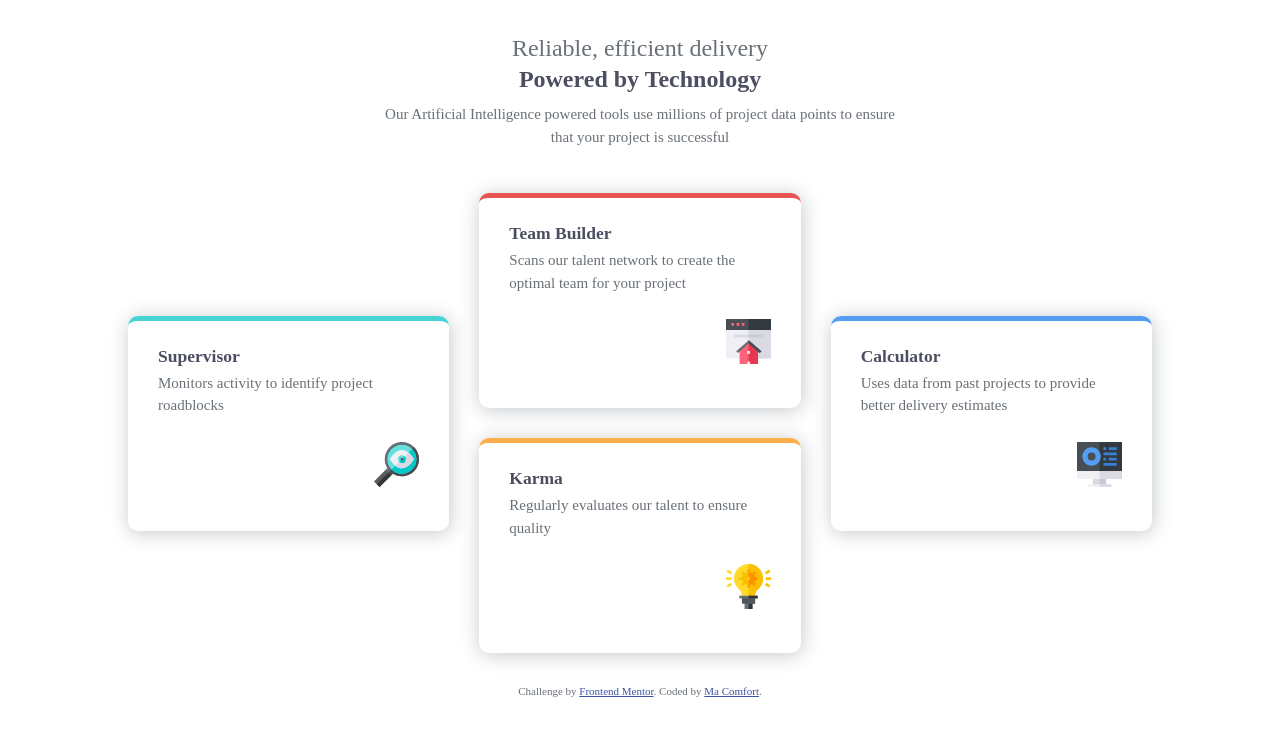
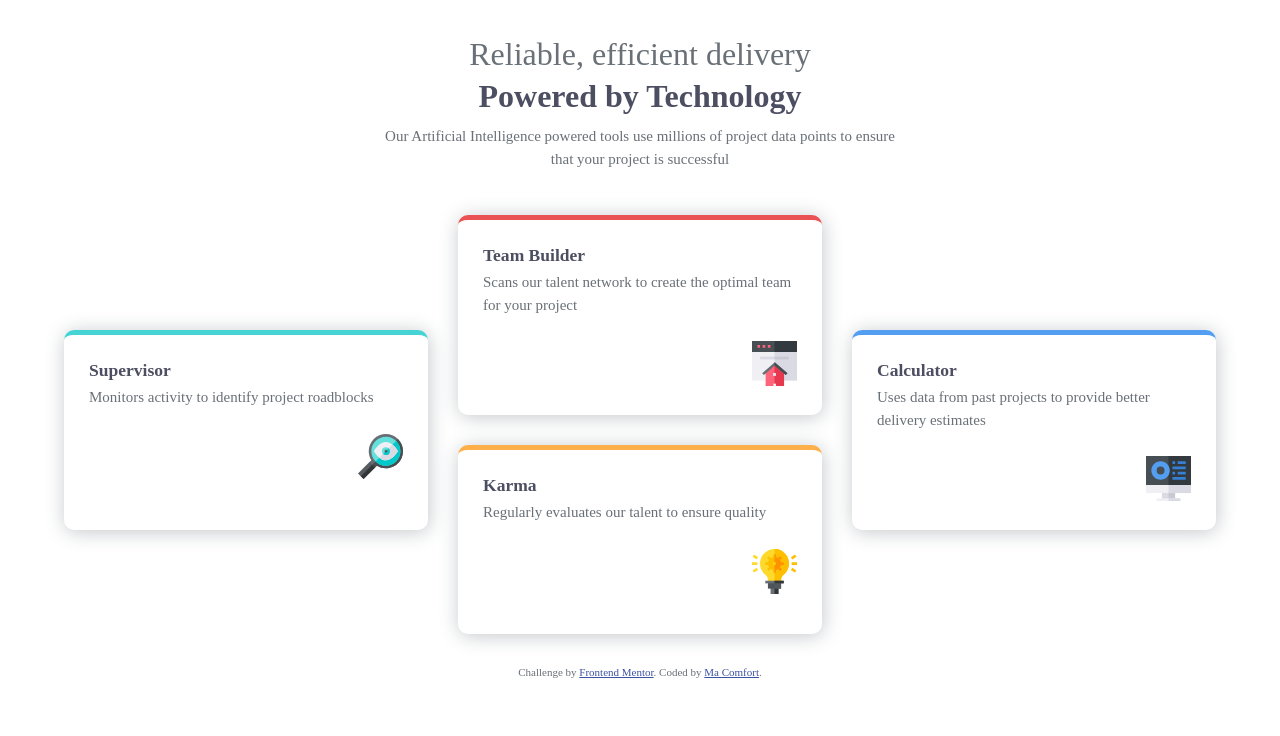
Before and after one commit to Macomi27/Four-card-feature-section, a plain HTML site: page four-card-feature-section-master/index.html in a window 1280 px wide. Drawn offline with Linux system fonts and the light colour scheme; a web font is replaced by a local one.

Commit message:
increased font size for header texts

```diff
--- a/four-card-feature-section-master/styles.css
+++ b/four-card-feature-section-master/styles.css
@@ -66,7 +66,7 @@ img {
 
 .box {
   border-radius: 1rem;
-  padding: 2.5rem 3rem 4rem 3rem;
+  padding: 2.5rem;
   box-shadow: 0.1rem 0.2rem 2rem hsl(210, 5%, 78%);
 }
 
@@ -108,10 +108,10 @@ img {
 
 @media (min-width: 47rem) {
   .sum-head > p {
-    font-size: 2.4rem;
+    font-size: 3.2rem;
   }
   .sum-head h2 {
-    font-size: 2.4rem;
+    font-size: 3.2rem;
   }
 
   .summary {
@@ -119,7 +119,7 @@ img {
   }
 
   .divisions {
-    width: 80%;
+    width: 90%;
     display: grid;
     grid-template-columns: repeat(3, 1fr);
     grid-template-rows: repeat(4, auto);
```
